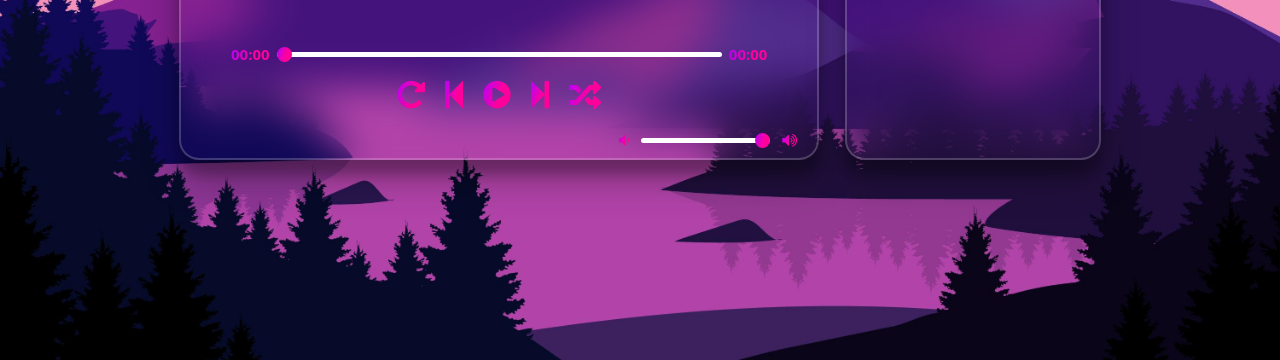
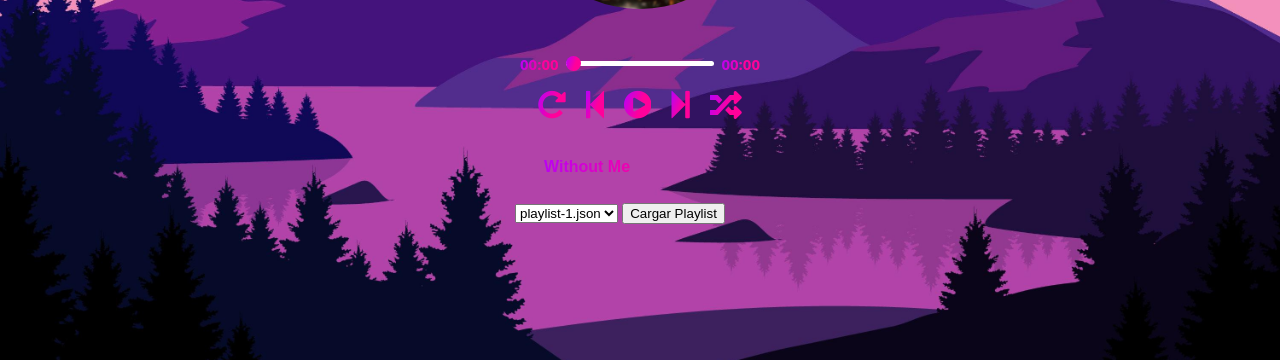
Before and after one commit to aponcelas/Gramola, a PHP site: page / in a window 1280 px wide. Shown: the part 440-800 px from the top of the page. Run offline with PHP 8.4, Linux system fonts and the light colour scheme; some libraries are stand-ins or nearby versions.

Commit message:
La Gramola 1.3

```diff
--- a/app.js
+++ b/app.js
@@ -1,5 +1,7 @@
 let now_playing = document.querySelector('.now-playing');
 let track_art = document.querySelector('.track-art');
+let track_title = document.querySelector('.track-title');
+let track_artist = document.querySelector('.track-artist');
 
 let playpause_btn = document.querySelector('.playpause-track');
 let next_btn = document.querySelector('.next-track');
@@ -29,8 +31,19 @@
     track_art.style.backgroundImage = "url(" + musicList[trackIndex].cover + ")";
     track_art.style.backgroundSize = "250px 250px";
 
+
     updateTimer = setInterval(setUpdate, 1000);
 }
+
+let selectedTrackDropdown = document.querySelector('#selected_track');
+selectedTrackDropdown.addEventListener('change', function () {
+    let selectedTrackIndex = parseInt(selectedTrackDropdown.value);
+    if (!isNaN(selectedTrackIndex)) {
+        track_index = selectedTrackIndex;
+        loadTrack(track_index);
+        playTrack();
+    }
+});
 
 function handleTrackEnded() {
     nextTrack();
--- a/index.php
+++ b/index.php
@@ -1,17 +1,39 @@
 <?php
-session_start(); // Iniciar la sesión
+session_start();
 
-// Verificar si existe la variable de sesión 'nombre'
 if (isset($_SESSION['nombre'])) {
     $nombre = $_SESSION['nombre'];
 } else {
-    $nombre = 'Log In'; // Texto predeterminado si no se ha iniciado sesión
+    $nombre = 'Log In';
 }
 
-$json_file = 'playlist/playlist-1.json';
-$json_data = file_get_contents($json_file);
-$music_data = json_decode($json_data, true);
+$playlist_dir = 'playlist/';
+$playlist_files = glob($playlist_dir . '*.json');
+
+if (isset($_GET['selected_playlist'])) {
+    $selected_playlist = $_GET['selected_playlist'];
+} else {
+    $selected_playlist = '';
+}
+
+if (!empty($selected_playlist) && in_array($selected_playlist, $playlist_files)) {
+    $json_data = file_get_contents($selected_playlist);
+    $music_data = json_decode($json_data, true);
+} else {
+    if (!empty($playlist_files)) {
+        $json_data = file_get_contents($playlist_files[0]);
+        $music_data = json_decode($json_data, true);
+    } else {
+
+        $music_data = array();
+    }
+}
+
+$music_data_js = json_encode($music_data);
 ?>
+
+
+
 
 
 <!DOCTYPE html>
@@ -20,30 +42,36 @@
     <meta charset="UTF-8">
     <meta name="viewport" content="width=device-width, initial-scale=1.0">
     <link rel="stylesheet" href="style.css" type="text/css">
-    <link rel="shortcut icon" href="favicon.ico" type="image/x-icon">
+    <link rel="shortcut icon" href="img/favicon.png" type="image/x-icon">
     <link rel="stylesheet" href="https://cdnjs.cloudflare.com/ajax/libs/font-awesome/5.13.0/css/all.min.css">
     <link rel="stylesheet" href="https://cdnjs.cloudflare.com/ajax/libs/font-awesome/4.7.0/css/font-awesome.min.css">
     <title>La Gramola</title>
 </head>
 <body>
+
     <div class="container">
 
-        <div class="container-A">
+        <div class="">
 
             <div class="container-logIn">
-                <!-- Cambiar el texto del enlace por el nombre -->
-                <a href="LogIn.php"><?php echo $nombre; ?></a>
+
+            <a href="LogIn.php"><?php echo $nombre; ?></a>
+
             </div>
+
+
             <!-- Resto de tu código HTML existente -->
 
             <div class="track-art"></div>
+            <div class="track-title"></div>
+            <div class="track-artist"></div>
 
             <div class="control-box">
 
                 <div class="slider-container">
 
                     <div class="current-time">00:00</div>
-                    <input type="range" min="1" max="100" value="0" class="seek-slider" onchange="seekTo()">
+                    <input type="range" min="0" max="100" value="0" class="seek-slider" onchange="seekTo()">
                     <div class="total-duration">00:00</div>
 
                 </div>
@@ -72,34 +100,48 @@
 
                 </div>
 
-                <div class="slider-container-2">
+                <div class="song-volume">
 
-                        <i class="fa fa-volume-down"></i>
-                        <input type="range" min="1" max="100" value="100" class="volume-slider">
-                        <i class="fa fa-volume-up"></i>
+                <div class="select-song">
+
+                    <select name="selected_track"  id="selected_track" class="selected-song">
+                        <?php foreach ($music_data as $index => $track) : ?>
+                            <option value="<?php echo $index; ?>"><?php echo $track['title']; ?></option>
+                        <?php endforeach; ?>
+                    </select>
 
                 </div>
 
+                <div class="form-playlist">
+
+                    <form method="get" action="index.php">
+                            <select name="selected_playlist" id="selected_playlist" class="">
+                                <?php foreach ($playlist_files as $playlist_file) : ?>
+                                    <option value="<?php echo $playlist_file; ?>" <?php echo ($selected_playlist == $playlist_file) ? 'selected' : ''; ?>>
+                                        <?php echo basename($playlist_file); ?>
+                                    </option>
+                                <?php endforeach; ?>
+                            </select>
+                            <input type="submit" value="Cargar Playlist">
+                    </form>
+
+                </div>
+
+
+
+
+                </div>
 
 
             </div>
 
 
         </div>
+    </div>
 
 
-        <div class="container-B">
-
-
-
-
-
-
-        </div>
-
-    </div>
     <script>
-    var musicList = <?php echo json_encode($music_data); ?>;
+        var musicList = <?php echo $music_data_js; ?>;
     </script>
     <script src="app.js"></script>
 
--- a/playlist/playlist-1.json
+++ b/playlist/playlist-1.json
@@ -1,9 +1,9 @@
 [
     {
-      "title": "Monkey Island Theme",
-      "artist": "Michael Land",
-      "url": "https://scummbar.com/mi2/MI1-CD/01%20-%20Opening%20Themes%20-%20Introduction.mp3",
-      "cover": "https://i.pinimg.com/736x/a0/ab/a3/a0aba31e914af8e98b040578a09e6f64--lucas-arts-power-glove.jpg"
+      "title": "Without Me",
+      "artist": "Eminem",
+      "url": "../songs/Eminem  Without Me.mp3",
+      "cover": "img/Without-Me.jpg"
     },
     {
       "title": "The SCUMM Bar",
--- a/playlist/playlist-2.json
+++ b/playlist/playlist-2.json
@@ -16,11 +16,5 @@
       "artist": "Michael Land",
       "url": "https://scummbar.com/mi2/MI1-CD/04%20-%20LeChuck's%20Theme.mp3",
       "cover": "https://i1.sndcdn.com/artworks-a9B54x3Cyl2IDH1U-J3T1YA-t500x500.jpg"
-    },
-    {
-      "title": "Monkey Island (Remix)",
-      "artist": "Michael Land",
-      "url": "https://scummbar.com/mi2/MI1-CD/26%20-%20Monkey%20Island%20-%20Rock%20Remix%202.mp3",
-      "cover": "https://i.pinimg.com/736x/a0/ab/a3/a0aba31e914af8e98b040578a09e6f64--lucas-arts-power-glove.jpg"
     }
   ]
--- a/style.css
+++ b/style.css
@@ -2,24 +2,25 @@
     background-image: url("/img/Fons.jpg");
     background-repeat: no-repeat;
     background-size: cover;
-    justify-content: center;
-    align-items: center;
     font-family: system-ui;
     height: 100vh;
-    margin: 0;
+    margin: 0 auto;
 }
 
 .container {
     display: flex;
-    flex-wrap: wrap;
+    align-items: center;
     justify-content: center;
+    width: 100%;
+    height: 100%;
 }
 
-.container-A, .container-B, .container-form {
+.container-A {
     display: flex;
     flex-direction: column;
     align-items: center;
     box-sizing: border-box;
+    width: 70%;
     background: transparent;
     backdrop-filter: blur(20px);
     border: 2px solid rgba(255, 255, 255, .2);
@@ -27,16 +28,6 @@
     margin-right: 1%;
     border-radius: 20px;
     box-shadow: rgba(0, 0, 0, 0.3) 0px 19px 38px, rgba(0, 0, 0, 0.22) 0px 15px 12px;
-}
-
-.container-A {
-    flex-basis: 50%;
-    margin-top: 125px;
-}
-
-.container-B {
-    flex-basis: 20%;
-    margin-top: 125px;
 }
 
 .container-form {
@@ -138,7 +129,7 @@
 
 .container-logIn {
     align-self: flex-start;
-    margin-left: 30px;
+    margin-left: 20px;
     margin-top: 20px;
 }
 
@@ -170,38 +161,28 @@
 }
 
 
-
-
-
-
-
-
-/* .container-form {
+.select-song {
     display: flex;
     flex-direction: column;
-    align-items: center;
-    box-sizing: border-box;
-    background: transparent;
-    backdrop-filter: blur(20px);
-    border: 2px solid rgba(255, 255, 255, .2);
-    box-shadow: rgba(0, 0, 0, 0.3) 0px 19px 38px, rgba(0, 0, 0, 0.22) 0px 15px 12px;
-    border-radius: 20px;
-    width: 72%;
+    margin: 20px;
 }
 
-.container-form input {
-    width: 100%;
-    height: 100%;
+.selected-song {
     background: transparent;
+    outline: none;
     border: none;
-    outline: none;
-    border: 2px solid rgba(255, 255, 255, .2);
-    border-radius: 40px;
+    padding: 5px;
+    border-radius: 5px;
+    width: 200px;
     font-size: 16px;
-    color: #FFF;
-    padding: 10px 15px 10px 10px;
+    font-weight: bold;
+    background-clip: text;
+    background-image: linear-gradient(110deg, #B301FF, #FF019A 60%);
+    -webkit-background-clip: text;
+    color: transparent;
 }
 
-.container-form input::placeholder {
-    color: #FFF;
-} */
+.selected-song option {
+    color: #000;
+    font-size: 14px;
+}
```
Also changed, not shown: LogIn.php (+3 -5 lines), img/Without-Me.jpg (added), img/favicon.png (added), 2 other files.
